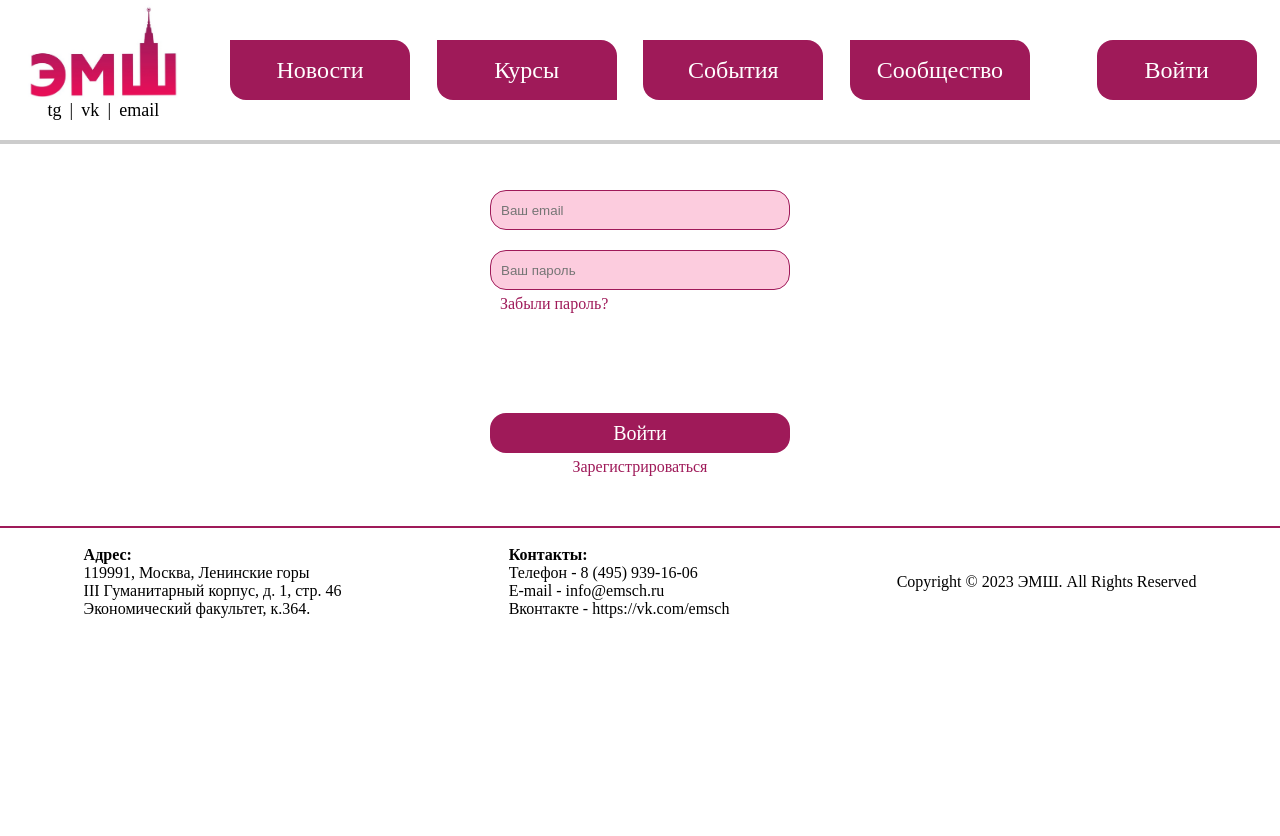
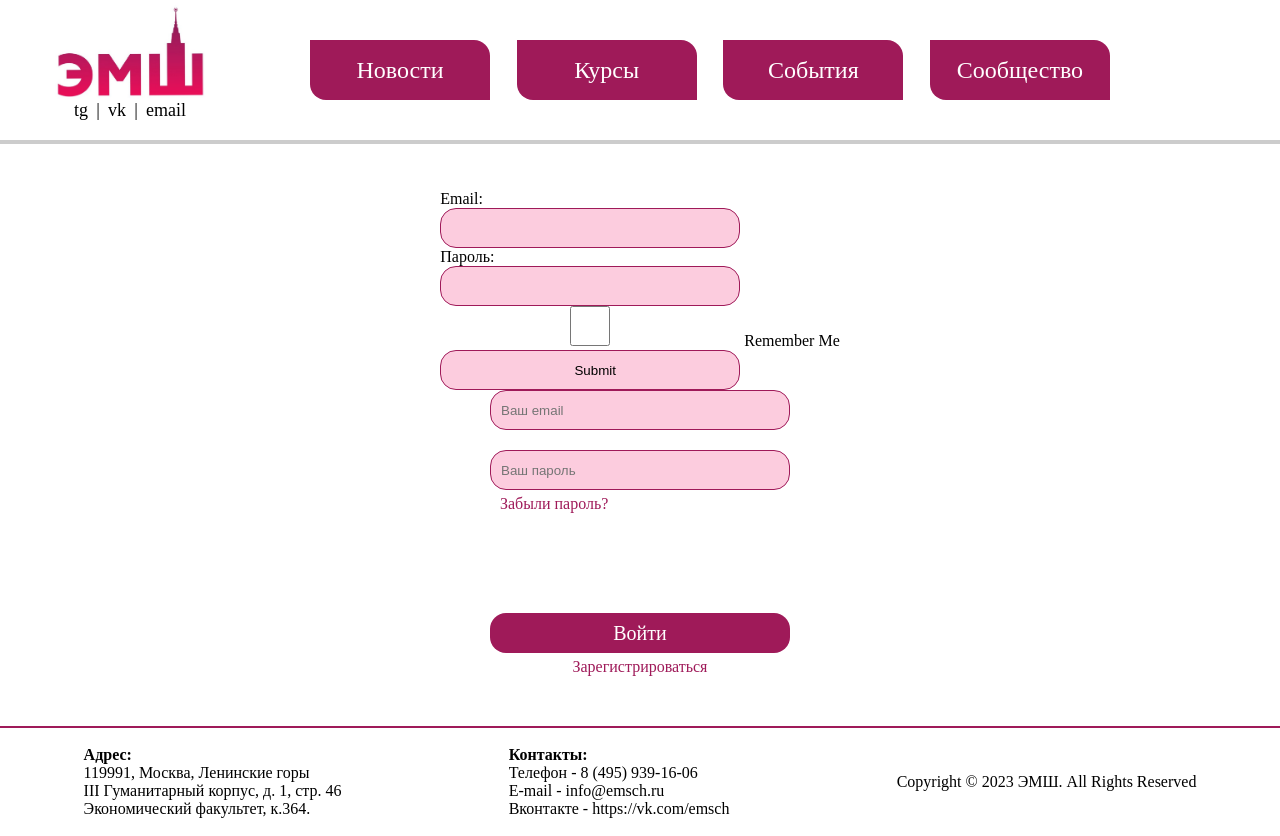
Before and after one commit to olov2020/web_for_msu-CW24, a Flask app: page /login in a window 1280 px wide. Before the commit the page ends 618 px from the top, so only its background shows below. Run offline with Flask 3, Linux system fonts and the light colour scheme.

Commit message:
working on login page

```diff
--- a/WEB_FOR_MSU/static/css/base/main.css
+++ b/WEB_FOR_MSU/static/css/base/main.css
@@ -4,4 +4,5 @@ main {
     display: flex;
     align-items: center;
     flex-direction: column;
+    z-index: 100;
 }
--- a/WEB_FOR_MSU/static/css/login/login.css
+++ b/WEB_FOR_MSU/static/css/login/login.css
@@ -54,6 +54,11 @@ input {
     font-size: 20px;
 }
 
+.button_enter:hover {
+    transition: 1;
+    transform: scale(1.1);
+}
+
 .button_registration {
     color: #9F1A59;
     margin-top: 5px;
--- a/WEB_FOR_MSU/templates/home/login.html
+++ b/WEB_FOR_MSU/templates/home/login.html
@@ -10,18 +10,23 @@
 {% endblock %}
 
 
-{% block account %}
-<a href="login">
-    <div class='header_registartion'>
-        <p>Войти</p>
-    </div>
-</a>
-{% endblock %}
+{% block main %}
 
 
-{% block main %}
+<form action="" method="post" novalidate>
+    {{ form.hidden_tag() }}
+    <p>
+        {{ form.email.label }}<br>
+        {{ form.email(size=32) }}
+    </p>
+    <p>
+        {{ form.password.label }}<br>
+        {{ form.password(size=32) }}
+    </p>
+    <p>{{ form.remember() }} {{ form.remember.label }}</p>
+    <p>{{ form.submit() }}</p>
+</form>
 
-<div class='login'>
 <div class='block_login'>
     <div class='email'>
         <input class='login_email' type='email' placeholder='Ваш email'>
@@ -41,5 +46,4 @@
         <p>Зарегистрироваться</p>
     </div>
 </div>
-</div>
 {% endblock %}
```
Lines whose indentation alone changed are shown as unchanged.
